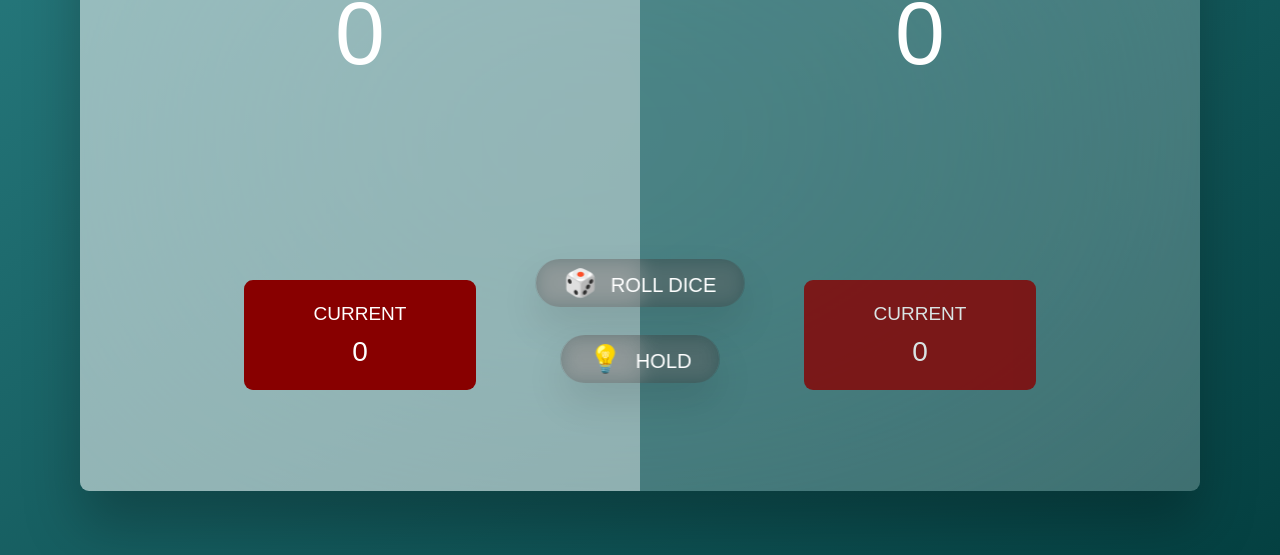
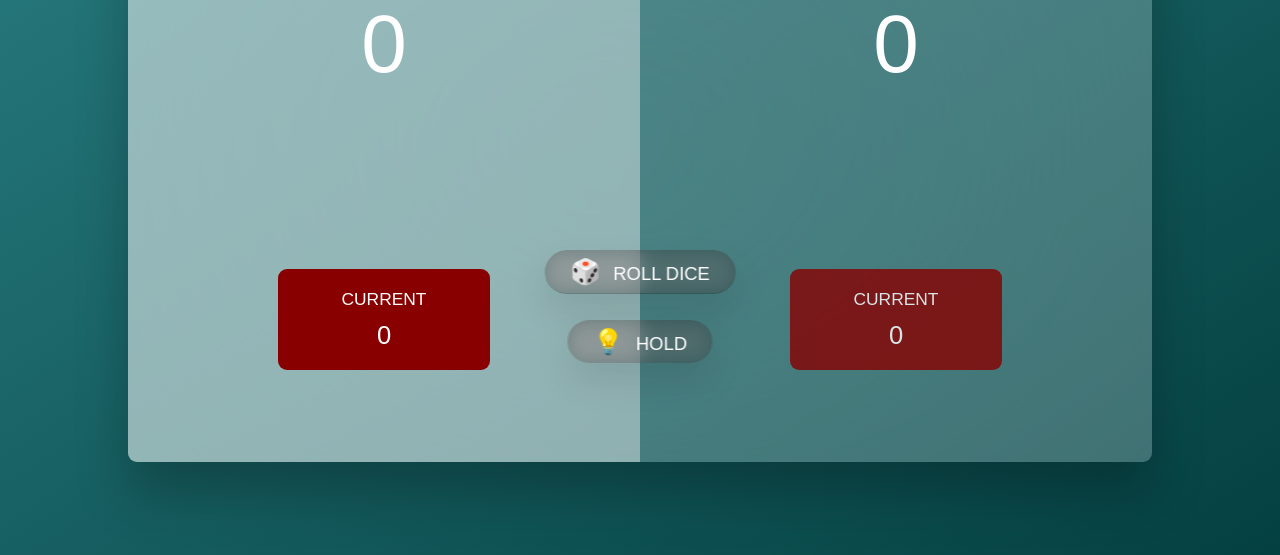
Before and after one commit to ggg-cloud/guga-K, a plain HTML site: page Dice game/index.html in a window 1280 px wide. Shown: the part 245-800 px from the top of the page. Drawn offline with Linux system fonts and the light colour scheme.

Commit message:
Add files via upload

```diff
--- a/Dice game/style.css
+++ b/Dice game/style.css
@@ -12,58 +12,58 @@ html {
     box-sizing: border-box;
 }
 
-@media only screen and (min-width: 280px) and (max-width: 374px) {
+@media only screen and (min-width: 280px) and (max-width: 375px) {
     html {
-        font-size: 20%;
+        font-size: 1vw;
     }
 }
 
-@media only screen and (min-width: 375px) and (max-width: 393px) {
+@media only screen and (min-width: 376px) and (max-width: 393px) {
     html {
-        font-size: 27%;
+        font-size: 1vw;
     }
 }
 
 @media only screen and (min-width: 394px) and (max-width: 414px) {
     html {
-        font-size: 30%;
+        font-size: 1vw;
     }
 }
 
 @media only screen and (min-width: 415px) and (max-width: 430px) {
     html {
-        font-size: 31%;
+        font-size: 1vw;
     }
 }
 
 
-@media only screen and (min-width: 431px) and (max-width: 768px) {
+@media only screen and (min-width: 431px) {
     html {
-        font-size: 45%;
+        font-size: 1vw;
     }
 }
 
-@media only screen and (min-width: 769px) and (max-width: 1024px) {
+@media only screen and (min-width: 768px) {
     html {
-        font-size: 60%;
+        font-size: 0.8vw;
     }
 }
 
-@media only screen and (min-width: 1025px) and (max-width: 1440px) {
+@media only screen and (min-width: 1024px) {
     html {
-        font-size: 70%;
+        font-size: 0.8vw;
     }
 }
 
-@media only screen and (min-width: 1441px) and (max-width: 1920px) {
+@media only screen and (min-width: 1440px) and (max-width: 1920px) {
     html {
-        font-size: 80%;
+        font-size: 0.6vw;
     }
 }
 
 @media only screen and (min-width: 1921px) and (max-width: 2560px) {
     html {
-        font-size: 120%;
+        font-size: 0.7vw;
     }
 }
 
```
